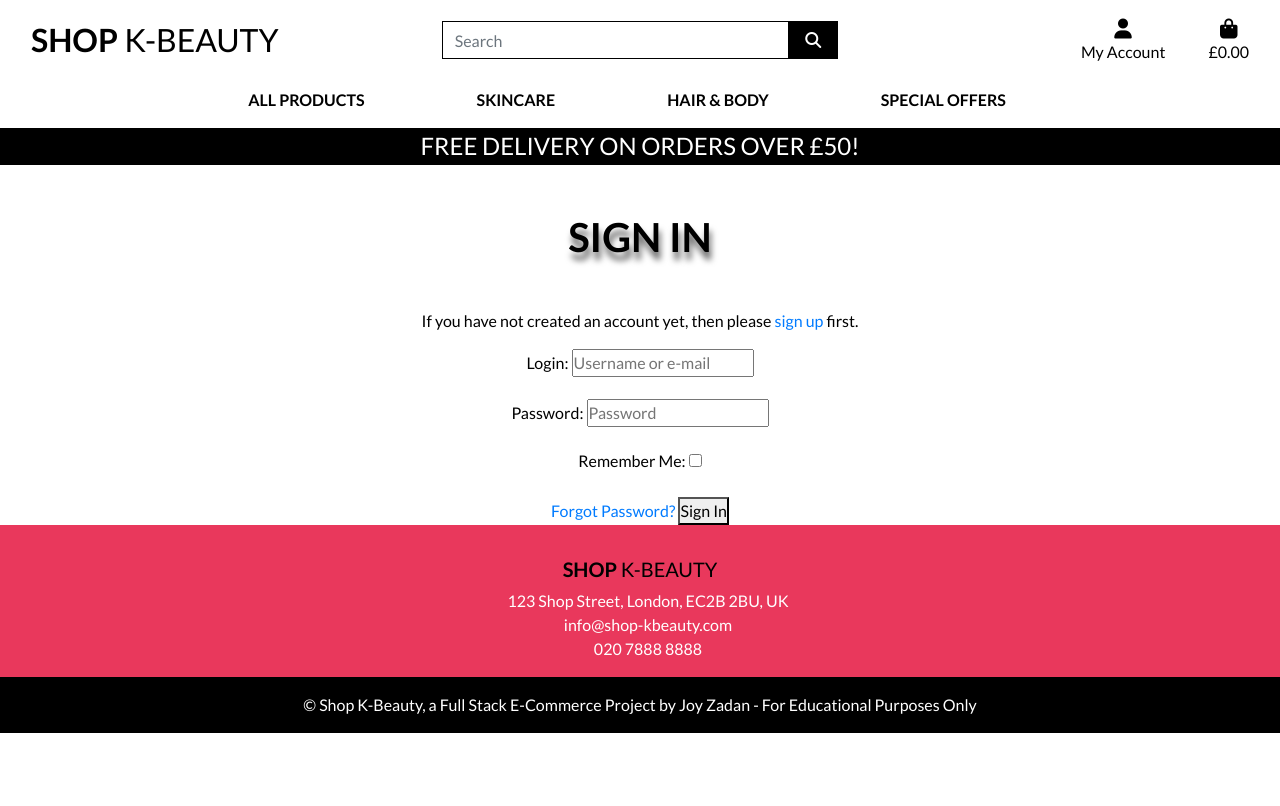
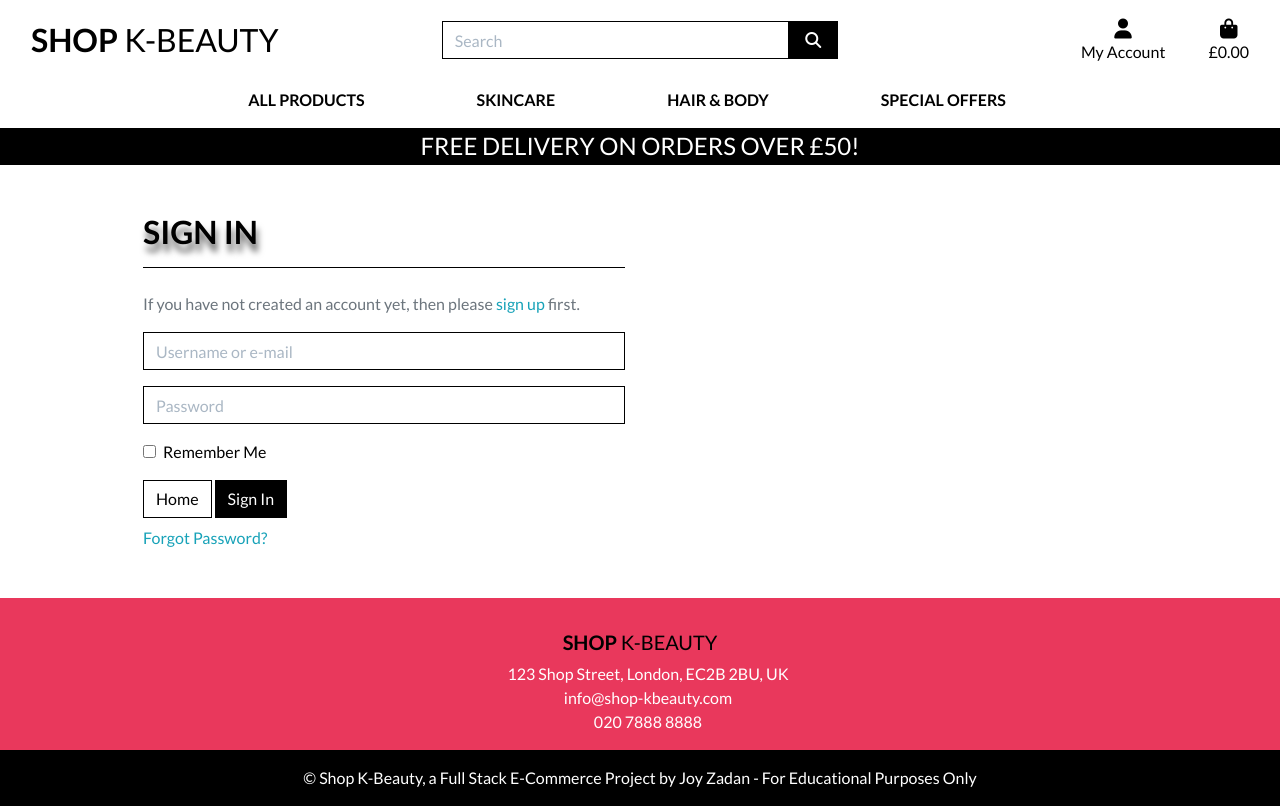
Before and after one commit to ashleyvines725/shop-project, a Django app: page /accounts/login/ in a window 1280 px wide. Before the commit the page ends 733 px from the top, so only its background shows below. Run offline with Django 3.2, Linux system fonts and the light colour scheme; some libraries are stand-ins or nearby versions.

Commit message:
Updated allauth templates, tested profiles and resolve #8

```diff
--- a/profiles/templates/profiles/profile.html
+++ b/profiles/templates/profiles/profile.html
@@ -17,9 +17,10 @@
     <div class="container">
         <div class="row">
             <div class="col">
-                <h2 class="display-4 brand-font-alt text-shadow text-center my-5">My Profile</h2>
+                <h2 class="display-5 brand-font-alt text-shadow mt-5 mb-3">My Profile</h2>
                 <hr>
             </div>
         </div>
+        <!-- {{ profile }} -->
     </div>
 {% endblock %}
--- a/static/css/base.css
+++ b/static/css/base.css
@@ -147,7 +147,7 @@ a:visited {
 .alt-text-primary:hover,
 .alt-text-primary:active,
 .alt-text-primary:focus {
-    color: #ffc107!important;
+    color: #17a2b8!important;
 }
 
 a.category-badge > span.badge,
@@ -175,6 +175,10 @@ a.subcategory-badge > span.badge:hover {
 .update-link,
 .remove-item {
     cursor: pointer;
+}
+
+input[name='q']::placeholder {
+    color: #aab7c4;
 }
 
 /* ------------------------------- additional styling for better UI */
@@ -277,6 +281,60 @@ hr {
     margin-left: 2rem;
 }
 
+/* -------------------------------- Allauth Forms Styling */
+/* Allauth form formatting */
+
+.allauth-form-inner-content p {
+    margin-top: 1.5rem; /* mt-4 */
+    color: #6c757d; /* text-secondary */
+}
+
+.allauth-form-inner-content input {
+    border-color: #000;
+    border-radius: 0;
+}
+
+.allauth-form-inner-content label:not([for='id_remember']) {
+    display: none;
+}
+
+.allauth-form-inner-content input::placeholder {
+    color: #aab7c4;
+}
+
+.allauth-form-inner-content button,
+.allauth-form-inner-content input[type='submit'] {
+	/* btn */
+	display: inline-block;
+    font-weight: 400;
+    color: #fff;
+    text-align: center;
+    vertical-align: middle;
+    -webkit-user-select: none;
+    -moz-user-select: none;
+    -ms-user-select: none;
+    user-select: none;
+    background-color: #000;
+    border: 1px solid #000;
+    padding: .375rem .75rem;
+    font-size: 1rem;
+    line-height: 1.5;
+    border-radius: 0;
+
+    /* standard bootstrap btn transitions */
+    transition: color .15s ease-in-out,background-color .15s ease-in-out,border-color .15s ease-in-out,box-shadow .15s ease-in-out;
+}
+
+.allauth-form-inner-content button:hover,
+.allauth-form-inner-content input[type='submit']:hover {
+	color: #fff;
+    background-color: #222;
+    border-color: #222;
+}
+
+.allauth-form-inner-content a {
+	color: #17a2b8; /* text-info */
+}
 
 /* -------------------------------- Footer Styling */
 .footer {
--- a/templates/allauth/account/account_inactive.html
+++ b/templates/allauth/account/account_inactive.html
@@ -4,8 +4,9 @@
 
 {% block head_title %}{% trans "Account Inactive" %}{% endblock %}
 
-{% block content %}
-<h1>{% trans "Account Inactive" %}</h1>
+{% block inner_content %}
+<h2 class="display-5 brand-font-alt text-shadow mt-5 mb-3">{% trans "Account Inactive" %}</h2>
+<hr>
 
 <p>{% trans "This account is inactive." %}</p>
 {% endblock %}
--- a/templates/allauth/account/base.html
+++ b/templates/allauth/account/base.html
@@ -1,5 +1,14 @@
 {% extends "base.html" %}
 
 {% block content %}
-
+    <div class="container header-container">
+        <div class="row">
+            <div class="col-12 col-md-6">
+                <div class="allauth-form-inner-content">
+                    {% block inner_content %}
+                    {% endblock %}
+                </div>
+            </div>
+        </div>
+    </div>
 {% endblock %}
--- a/templates/allauth/account/login.html
+++ b/templates/allauth/account/login.html
@@ -5,14 +5,14 @@
 
 {% block head_title %}{% trans "Sign In" %}{% endblock %}
 
-{% block content %}
-
-<h1 class="display-5 brand-font-alt text-shadow text-center my-5">{% trans "Sign In" %}</h1>
+{% block inner_content %}
+<h2 class="display-5 brand-font-alt text-shadow mt-5 mb-3">{% trans "Sign In" %}</h2>
+<hr>
 
 {% get_providers as socialaccount_providers %}
 
 {% if socialaccount_providers %}
-<p class="text-center">{% blocktrans with site.name as site_name %}Please sign in with one
+<p>{% blocktrans with site.name as site_name %}Please sign in with one
 of your existing third party accounts. Or, <a href="{{ signup_url }}">sign up</a>
 for a {{ site_name }} account and sign in below:{% endblocktrans %}</p>
 
@@ -29,18 +29,21 @@ for a {{ site_name }} account and sign in below:{% endblocktrans %}</p>
 {% include "socialaccount/snippets/login_extra.html" %}
 
 {% else %}
-<p class="text-center">{% blocktrans %}If you have not created an account yet, then please
+<p>{% blocktrans %}If you have not created an account yet, then please
 <a href="{{ signup_url }}">sign up</a> first.{% endblocktrans %}</p>
 {% endif %}
 
-<form class="login text-center" method="POST" action="{% url 'account_login' %}">
+<form class="login mb-5" method="POST" action="{% url 'account_login' %}">
   {% csrf_token %}
-  {{ form.as_p }}
+  {{ form|crispy }}
   {% if redirect_field_value %}
   <input type="hidden" name="{{ redirect_field_name }}" value="{{ redirect_field_value }}" />
   {% endif %}
-  <a class="button secondaryAction" href="{% url 'account_reset_password' %}">{% trans "Forgot Password?" %}</a>
+  <a class="btn btn-outline-black rounded-0" href="{% url 'home' %}">Home</a>
   <button class="primaryAction" type="submit">{% trans "Sign In" %}</button>
+  <p class="mt-2">
+    <a class="button secondaryAction" href="{% url 'account_reset_password' %}">{% trans "Forgot Password?" %}</a>
+  </p>
 </form>
 
 {% endblock %}
--- a/templates/allauth/account/password_reset_done.html
+++ b/templates/allauth/account/password_reset_done.html
@@ -5,8 +5,9 @@
 
 {% block head_title %}{% trans "Password Reset" %}{% endblock %}
 
-{% block content %}
-    <h1>{% trans "Password Reset" %}</h1>
+{% block inner_content %}
+    <h2 class="display-5 brand-font-alt text-shadow mt-5 mb-3">{% trans "Password Reset" %}</h2>
+    <hr>
 
     {% if user.is_authenticated %}
     {% include "account/snippets/already_logged_in.html" %}
--- a/templates/allauth/account/password_reset_from_key_done.html
+++ b/templates/allauth/account/password_reset_from_key_done.html
@@ -3,7 +3,8 @@
 {% load i18n %}
 {% block head_title %}{% trans "Change Password" %}{% endblock %}
 
-{% block content %}
-    <h1>{% trans "Change Password" %}</h1>
+{% block inner_content %}
+    <h2 class="display-5 brand-font-alt text-shadow mt-5 mb-3">{% trans "Change Password" %}</h2>
+    <hr>
     <p>{% trans 'Your password is now changed.' %}</p>
 {% endblock %}
--- a/templates/allauth/account/signup_closed.html
+++ b/templates/allauth/account/signup_closed.html
@@ -4,8 +4,9 @@
 
 {% block head_title %}{% trans "Sign Up Closed" %}{% endblock %}
 
-{% block content %}
-<h1>{% trans "Sign Up Closed" %}</h1>
+{% block inner_content %}
+<h2 class="display-5 brand-font-alt text-shadow mt-5 mb-3">{% trans "Sign Up Closed" %}</h2>
+<hr>
 
 <p>{% trans "We are sorry, but the sign up is currently closed." %}</p>
 {% endblock %}
--- a/templates/allauth/account/verified_email_required.html
+++ b/templates/allauth/account/verified_email_required.html
@@ -4,8 +4,9 @@
 
 {% block head_title %}{% trans "Verify Your E-mail Address" %}{% endblock %}
 
-{% block content %}
-<h1>{% trans "Verify Your E-mail Address" %}</h1>
+{% block inner_content %}
+<h2 class="display-5 brand-font-alt text-shadow mt-5 mb-3">{% trans "Verify Your E-mail Address" %}</h2>
+<hr>
 
 {% url 'account_email' as email_url %}
 
--- a/templates/base.html
+++ b/templates/base.html
@@ -91,7 +91,7 @@
                 {% if request.user.is_superuser %}
                 <a href="" class="dropdown-item">Product Management</a>
                 {% endif %}
-              <a href="" class="dropdown-item">My Profile</a>
+                <a href="{% url 'profile' %}" class="dropdown-item">My Profile</a>
                 <a href="{% url 'account_logout' %}" class="dropdown-item">Logout</a>
               {% else %}
                 <a href="{% url 'account_signup' %}" class="dropdown-item">Register</a>
```
Also changed, not shown: profiles/views.py (+6 -2 lines), templates/allauth/account/email.html (+4 -3 lines), templates/allauth/account/email_confirm.html (+4 -3 lines), templates/allauth/account/logout.html (+5 -3 lines), templates/allauth/account/password_change.html (+5 -4 lines), templates/allauth/account/password_reset.html (+5 -5 lines), templates/allauth/account/password_reset_from_key.html (+4 -3 lines), templates/allauth/account/password_set.html (+5 -4 lines), templates/allauth/account/signup.html (+6 -4 lines), templates/allauth/account/verification_sent.html (+4 -3 lines). Lines whose indentation alone changed are shown as unchanged.
